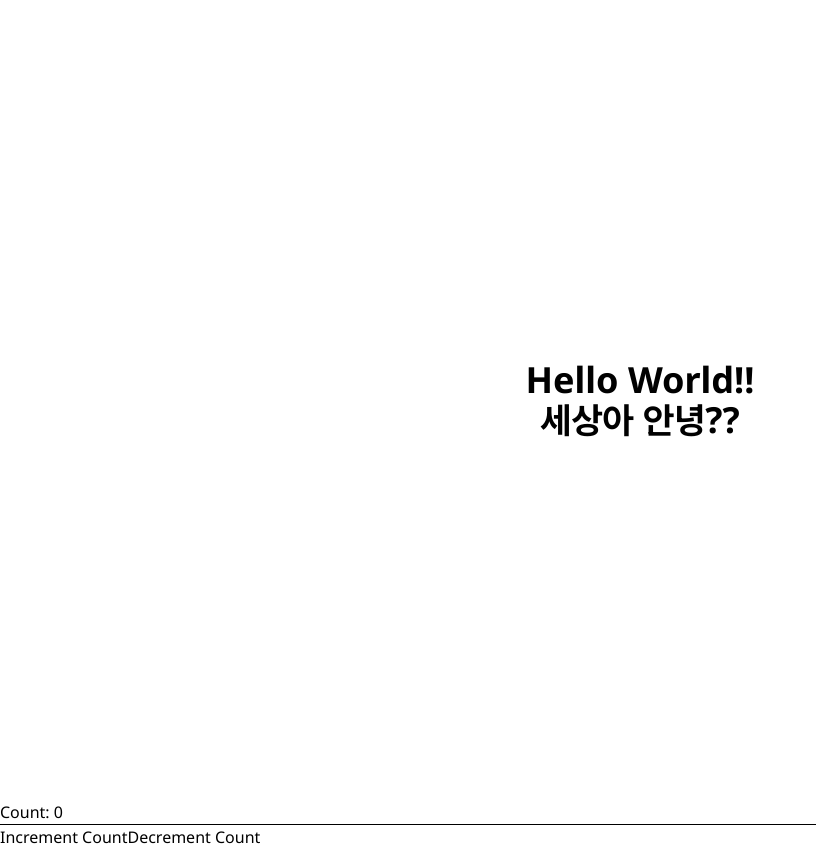
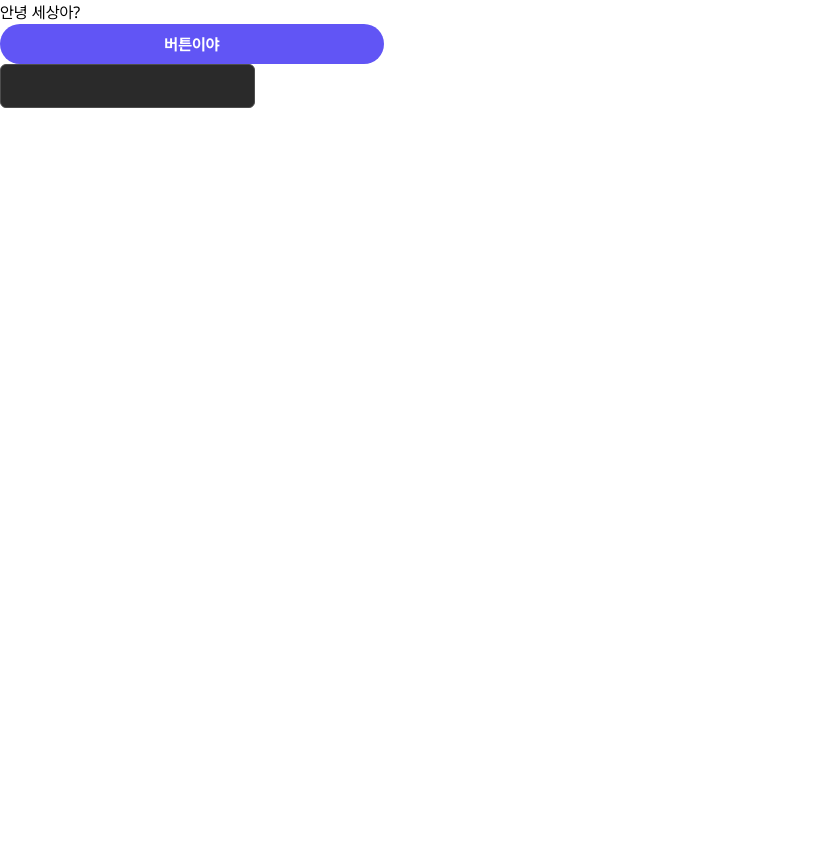
Before and after one commit to FESI15-TEAM1/sync, a Next.js app: page / in a window 1280 px wide. Shown: the whole page, without its empty margins (0-816 px from the left). After the commit the page ends 800 px from the top, so only its background shows below. Built offline with nearby package versions, Linux system fonts and the light colour scheme.

Commit message:
chore: test page 생성

```diff
--- a/src/app/page.tsx
+++ b/src/app/page.tsx
@@ -1,18 +1,9 @@
-'use client';
-
-import { useState } from 'react';
-
-import { HomePage } from '@/components/pages/home-page';
+import TestPage from './testPage';
 
 export default function Home() {
   return (
     <>
-      <div className="flex h-screen w-full flex-col items-center justify-center">
-        <h1 className="text-4xl font-bold">Hello World!!</h1>
-        <h1 className="text-4xl font-bold">세상아 안녕??</h1>
-      </div>
-
-      <HomePage />
+      <TestPage />
     </>
   );
 }
--- /dev/null
+++ b/src/app/testPage.tsx
@@ -0,0 +1,27 @@
+'use client';
+
+import { useState } from 'react';
+
+import Button from '@/components/Button';
+import Input from '@/components/Input';
+
+export default function TestPage() {
+  const [inputValue, setInputValue] = useState('');
+
+  return (
+    <>
+      <h1>안녕 세상아?</h1>
+
+      <Button isDisabled={false} onClick={() => {}}>
+        버튼이야
+      </Button>
+
+      <Input
+        onChange={(e) => {
+          setInputValue(e.target.value);
+        }}
+        value={inputValue}
+      />
+    </>
+  );
+}
```
Also changed, not shown: 2 other files (tests, documents, lock files or other folders).
